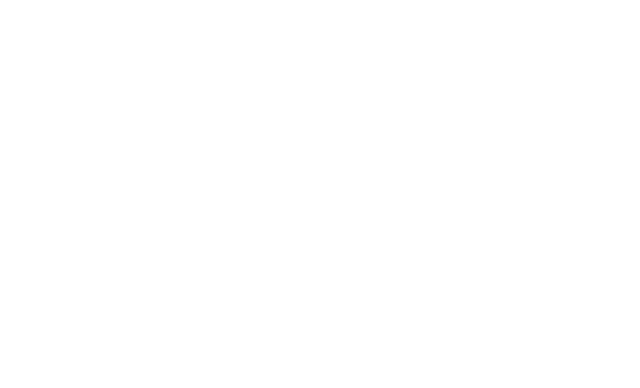
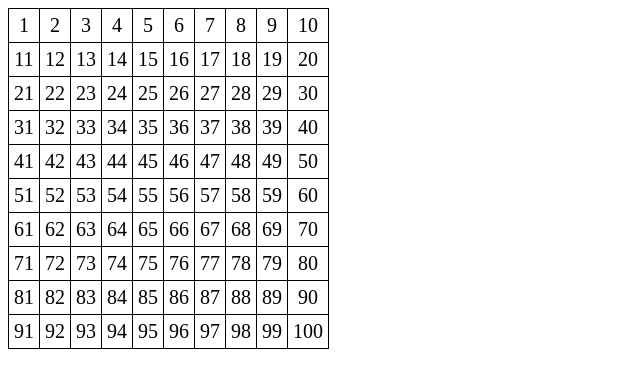
Before and after one commit to svitlanadruchevska/JS_HOMEWORKS, a website: page src/index.html in a window 1280 px wide. Shown: the whole page, without its empty margins (0-640 px from the left). Drawn offline with Linux system fonts and the light colour scheme.

Commit message:
hw_55 done

```diff
--- a/src/index.html
+++ b/src/index.html
@@ -1,12 +1,24 @@
 <!DOCTYPE html>
 <html lang="en">
 <head>
-    <meta charset="UTF-8">
-    <title>HomeworkJS</title>
-    <link rel="stylesheet" href="./styles/style.css">
+  <meta charset="UTF-8">
+  <title>HomeworkJS</title>
+  <link rel="stylesheet" href="./styles/style.css">
+  <style>
+      .bordered-table {
+          border-collapse: collapse;
+      }
+
+      .bordered-table td {
+          font-size: 20px;
+          text-align: center;
+          border: 1px solid black;
+          padding: 5px;
+      }
+  </style>
 </head>
 <body>
-
+<div id="table-container"></div>
 
 <script src="./js/script.js"></script>
 </body>
--- a/src/js/script.js
+++ b/src/js/script.js
@@ -1 +1,20 @@
 'use strict';
+const createTable = function () {
+  const table = document.createElement('table');
+  let number = 1;
+  for (let i = 0; i < 10; i++) {
+    const row = document.createElement('tr');
+    for (let j = 0; j < 10; j++) {
+      const cell = document.createElement('td');
+      cell.textContent = number.toString();
+      number++;
+      row.appendChild(cell);
+    }
+    table.appendChild(row);
+  }
+  table.classList.add('bordered-table');
+
+  document.getElementById('table-container').appendChild(table);
+};
+
+createTable();
```
Also changed, not shown: Readme.md.
